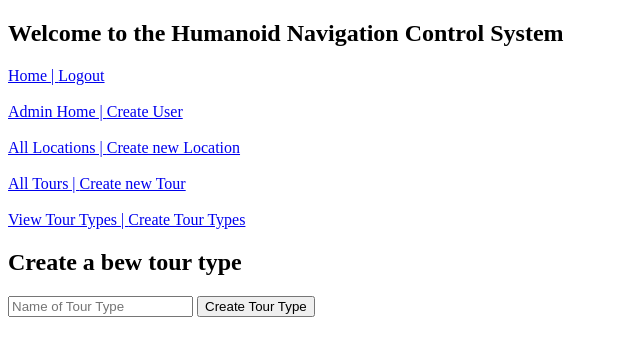
After one commit to Auzzzz/SEPM-Assignment, a Flask app: page /admin/tourtypes/create in a window 1280 px wide. The commit adds this page. Shown: the top 356 px of the page, without its empty margins (0-640 px from the left). Run offline with Flask 2, Linux system fonts and the light colour scheme; the visitor is signed in with stand-in values (Sample User, id 1); some libraries are stand-ins or nearby versions.

Commit message:
Tour Types & time fix

```diff
--- a/app.py
+++ b/app.py
@@ -52,7 +52,7 @@ def login():
 
         else:
             #account does not exsit in DB reject
-            msg = 'user does not exsist please contact someone who cares'
+            msg = 'user does not exsist please contact an administrator '
 
     return render_template('login.html', msg=msg)
 
@@ -331,7 +331,7 @@ def createNewTour():
                 #create the tour in the tour db
                 name = request.form['name']
                 desc = request.form['desc']
-                time = 24
+                time = 0
 
                 #get the selected locations from the form & count how many entries
                 locations = request.form.getlist('newtour')
@@ -356,6 +356,30 @@ def createNewTour():
                     mysql.connection.commit()
                     order += 1
 
+                #get all locations for each tour
+                cursor = mysql.connection.cursor(MySQLdb.cursors.DictCursor)
+                cursor.execute('SELECT * FROM tour_location where tourid = %s', [tourid])
+                #fetch the record
+                tour_location = cursor.fetchall()
+                tour_location_len = len(tour_location)
+
+                total_time = 0
+
+                for i in range (0, tour_location_len):
+                    cursor = mysql.connection.cursor(MySQLdb.cursors.DictCursor)
+                    cursor.execute('SELECT * FROM location where id = %s', [tour_location[i]['locationid']])
+                    location = cursor.fetchone()
+                    print("location", location)
+                    time = location['time']
+                    total_time += time
+                    i += 1
+
+                cursor = mysql.connection.cursor(MySQLdb.cursors.DictCursor)
+                cursor.execute("""Update tours set totaltime = %s WHERE tourid = %s """, [total_time, tourid])
+                mysql.connection.commit()
+
+
+
                 return redirect(url_for('tours'))
 
         else:
@@ -372,7 +396,7 @@ def tourtypes():
         if session['accountTypeID'] == 1:
             #get all tours
             cursor = mysql.connection.cursor(MySQLdb.cursors.DictCursor)
-            cursor.execute('SELECT * FROM tourtypes')
+            cursor.execute('SELECT * FROM tour_types')
             #fetch the record
             tourtypes = cursor.fetchall()
 
@@ -386,37 +410,119 @@ def tourtypes():
         return redirect(url_for('login'))
 
 
-# @app.route('/admin/tourtypedelete', methods=['GET', 'POST'])
-# def tourtypesdelete():
-#     if request.method == 'POST' and 'id' in request.form:
-#         typeid = request.form[]
+@app.route('/admin/tourtypes/create', methods=['GET', 'POST'])
+def tourtypesCreate():
+    if 'islogged' in session:
+        if session['accountTypeID'] == 1:
 
-#     return redirect(url_for('tourtypes'))
+            if request.method == 'POST' and 'name' in request.form:
+                #form values into variables
+                name = request.form['name']
+
+                #insert account into DB
+                cursor = mysql.connection.cursor(MySQLdb.cursors.DictCursor)
+                cursor.execute('INSERT INTO tour_types VALUES (NULL, %s)', [name])
+                mysql.connection.commit()
+                session['msg'] = "User Registered"
+
+                return redirect(url_for('tourtypes'))
+            return render_template('admin_tourtypes_create.html')
+
+        else:
+            #return to home if not an admin
+            return redirect(url_for('home'))
+    else:
+        #return to login screen
+        return redirect(url_for('login'))
+
+@app.route('/admin/tourtypes/delete', methods=['GET', 'POST'])
+def tourtypesDelete():
+    if 'islogged' in session:
+        if session['accountTypeID'] == 1:
+
+            if request.method == 'POST' and 'name' in request.form:
+                typeid = request.form['id']
+                #check db for user & password
+                cursor = mysql.connection.cursor(MySQLdb.cursors.DictCursor)
+                cursor.execute('DELETE FROM tour_types WHERE id = %s', (typeid))
+
+                return redirect(url_for('tourtypes'))
+
+        else:
+            #return to home if not an admin
+            return redirect(url_for('home'))
+    else:
+        #return to login screen
+        return redirect(url_for('login'))
 
 @app.route('/test', methods=['GET', 'POST'])
 def test():
 
 
-    #get all tours
-    cursor = mysql.connection.cursor(MySQLdb.cursors.DictCursor)
-    cursor.execute('SELECT * FROM tours')
-    #fetch the record
-    tours = cursor.fetchall()
-
-    print(tours)
-
     #get all locations for each tour
     cursor = mysql.connection.cursor(MySQLdb.cursors.DictCursor)
-    cursor.execute('SELECT * FROM tour_location')
+    cursor.execute('SELECT * FROM tour_location where tourid = %s', [tourid])
     #fetch the record
     tour_location = cursor.fetchall()
+    tour_location_len = len(tour_location)
+
+    total_time = 0
+
+    for i in range (0, tour_location_len):
+        cursor = mysql.connection.cursor(MySQLdb.cursors.DictCursor)
+        cursor.execute('SELECT * FROM location where id = %s', [tour_location[i]['locationid']])
+        location = cursor.fetchone()
+        print("location", location)
+        time = location['time']
+        total_time += time
+        i += 1
+
+
+
+
+
+
+
+    #print("Tours_locations", tour_location)
+
+    #get all locations in the tour
+    cursor = mysql.connection.cursor(MySQLdb.cursors.DictCursor)
+    cursor.execute('SELECT * FROM location')
+    #fetch the record
+    location = cursor.fetchall()
+   #print("location", location)
     tl_length = len(tour_location)
+
 
     for i in range (0,tl_length):
         if tour_location[i]['tourid'] == 23:
             print(tour_location[i]['locationid'])
             print(tour_location[i]['order'])
+            print("YES")
             i =+ 1
+
+
+    # #get all tours
+    # cursor = mysql.connection.cursor(MySQLdb.cursors.DictCursor)
+    # cursor.execute('SELECT * FROM tours')
+    # #fetch the record
+    # tours = cursor.fetchall()
+
+    # print(tours)
+
+    # #get all locations for each tour
+    # cursor = mysql.connection.cursor(MySQLdb.cursors.DictCursor)
+    # cursor.execute('SELECT * FROM tour_location')
+    # #fetch the record
+    # tour_location = cursor.fetchall()
+    # tl_length = len(tour_location)
+
+    # for i in range (0,tl_length):
+    #     if tour_location[i]['tourid'] == 23:
+    #         print(tour_location[i]['locationid'])
+    #         print(tour_location[i]['order'])
+    #         i =+ 1
+    return render_template('login.html')
 
 if __name__ == '__main__':
     app.run(debug=True, host="0.0.0.0")
--- a/templates/admin_tourtypes.html
+++ b/templates/admin_tourtypes.html
@@ -6,10 +6,10 @@
 <h4></h4>
 {%for i in range(0, len)%}
     <hr>
-    <li>Type ID: {{ tourtypes[i]['id'] }}</li>
+    <li>Type ID: {{ tourtypes[i]['tourtid'] }}</li>
     <li>Type: {{ tourtypes[i]['name'] }}</li>
-    <form action="{{ url_for('tourtypesdelete') }}" method="post" autocomplete="off">
-        <input hidden id="id" name='id' value="{{ tourtypes[i]['id'] }}">
+    <form action="{{ url_for('tourtypesDelete') }}" method="post" autocomplete="off">
+        <input hidden id="id" name='id' value="{{ tourtypes[i]['tourtid'] }}">
         <input type="submit" value="Delete Type">
     </form>
 {%endfor%}
--- /dev/null
+++ b/templates/admin_tourtypes_create.html
@@ -0,0 +1,11 @@
+{% extends 'header.html' %}
+{% block title %}Home{% endblock %}
+
+{% block content %}
+<h2>Create a bew tour type</h2>
+<form action="{{ url_for('tourtypesCreate') }}" method="post">
+    <input type="text" name="name" placeholder="Name of Tour Type" id="name" required>
+    <input type="submit" value="Create Tour Type">
+</form>
+
+{% endblock %}
--- a/templates/header.html
+++ b/templates/header.html
@@ -8,23 +8,28 @@
 		<nav class="navtop">
 			<div>
 				<h1>Welcome to the Humanoid Navigation Control System</h1>
-                <a href="{{ url_for('home') }}"> Home</a>
+                <a href="{{ url_for('home') }}"> Home | </a>
 				<a href="{{ url_for('logout') }}"> Logout</a>
 			</div>
 			<br>
 			<div>
-				<a href="{{ url_for('adminHome') }}"> Admin Home</a>
+				<a href="{{ url_for('adminHome') }}"> Admin Home | </a>
 				<a href="{{ url_for('adminCreateUser') }}"> Create User</a>
 			</div>
 			<br>
 			<div>
-				<a href="{{ url_for('adminHomeLocations')}}">All Locations</a>
+				<a href="{{ url_for('adminHomeLocations')}}">All Locations | </a>
 				<a href="{{ url_for('newlocation')}}"> Create new Location</a>
 			</div>
 			<br>
 			<div>
-				<a href="{{ url_for('tours')}}">All Tours</a>
-				<a href="{{ url_for('newtour')}}"> Create new Tour</a>
+				<a href="{{ url_for('tours')}}">All Tours | </a>
+				<a href="{{ url_for('newtour')}}"> Create new Tour </a>
+			</div>
+			<br>
+			<div>
+				<a href="{{ url_for('tourtypes')}}"> View Tour Types | </a>
+				<a href="{{ url_for('tourtypesCreate')}}"> Create Tour Types </a>
 			</div>
 		</nav>
 		<div>
```
Also changed, not shown: templates/view_tour.html (+1 -8 lines).
